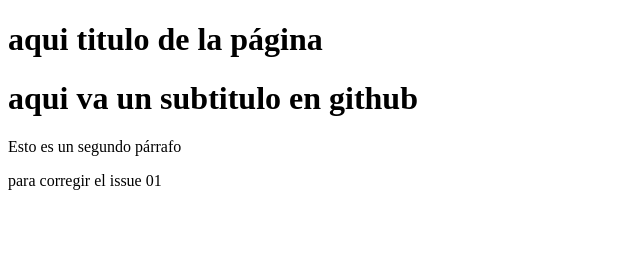
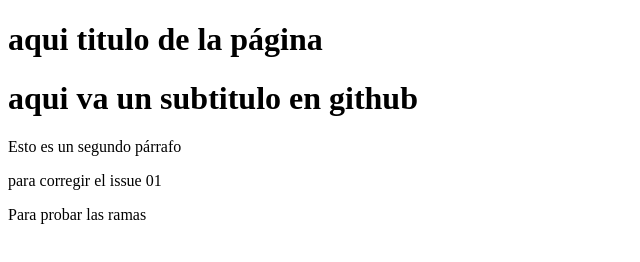
Before and after one commit to Butch33r/EmpresaC, a plain HTML site: page index.html in a window 1280 px wide. Shown: the whole page, without its empty margins (0-640 px from the left). Drawn offline with Linux system fonts and the light colour scheme.

Commit message:
prueba del repositorio remoto

```diff
--- a/index.html
+++ b/index.html
@@ -12,5 +12,6 @@
     <p>Esto es un segundo párrafo</p>
 
     <p>para corregir el issue 01</p>
+    <p>Para probar las ramas</p>
 </body>
 </html>
```
